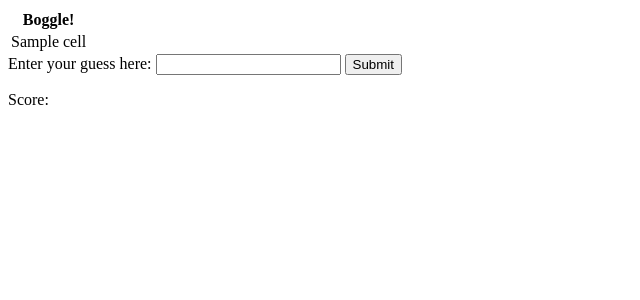
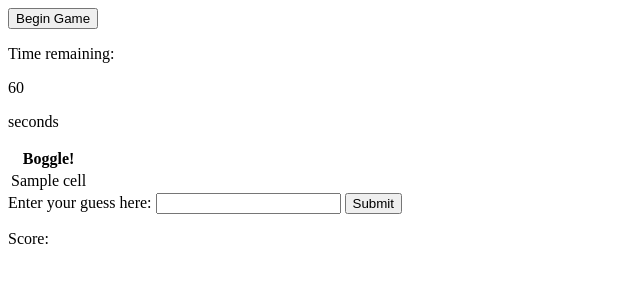
Before and after one commit to juliahorton/flask-boggle, a Flask app: template templates/index.html in a window 1280 px wide. Shown: the top 300 px of the page, without its empty margins (0-640 px from the left). Run offline with Flask 3, Linux system fonts and the light colour scheme; the template is opened without the code that fills it: most values are stand-ins (such as "Sample title", 1, 10 or a date in 2020); parts of the project's set-up code (start-up, migrations or seed data) failed here and were passed over.

Commit message:
completed through step five

```diff
--- a/static/app.js
+++ b/static/app.js
@@ -1,9 +1,31 @@
 const $form = $("#guess-form");
 const $input = $("#guess");
+const $submitBtn = $("#guess-form button")
 const $message = $(".msg");
 const $score = $("#score");
+const $countdown = $("#countdown");
+const $startBtn = $("#start");
+let timerIntervId;
 
-$form.on("submit", getGuess);
+// prevents user from submitting a guess before the timer has been started
+$form.on("submit", function(e){e.preventDefault()});
+
+$startBtn.on("click", startGame);
+
+function startGame(){
+    $startBtn.off();
+    $startBtn.text("New Game");
+    $startBtn.on("click", newGameHandler);
+    $form.on("submit", getGuess);
+    // after 60 seconds, stop allowing user to submit new guesses
+    setTimeout(gameOver, 3000);
+    // update UI to show 60-second countdown once timer has started
+    timerIntervId = setInterval(showCountdown, 1000);
+}
+
+function newGameHandler(){
+    location.reload();
+}
 
 async function getGuess(e){
     e.preventDefault();
@@ -21,8 +43,7 @@
     } else {
         showMessage(`Added: ${guess}`, "ok");
         updateScore(guess.length);
-    };
-    // return false
+    }
 }
 
 function showMessage(msg, cls){
@@ -34,3 +55,15 @@
     let newScore = currScore + lengthOfGuess;
     $score.text(newScore)
 }
+
+function showCountdown(){
+    let currNum = Number($countdown.text());
+    $countdown.text(`${currNum - 1}`);
+}
+
+function gameOver(){
+    $form.off();
+    $form.on("submit", function(e){e.preventDefault()});
+    clearInterval(timerIntervId);
+    $("#timer-container span").empty().append("<p>GAME OVER</p>")
+}
--- a/templates/index.html
+++ b/templates/index.html
@@ -8,6 +8,16 @@
 </head>
 <body>
     <main id="content">
+
+        <div id="timer-container">
+            <button id="start">Begin Game</button>
+            <span>
+                <p>Time remaining:
+                <p id="countdown">60</p>
+                seconds</p>
+            </span>
+        </div>
+
         <div id="gameboard">
             <table>
                 <thead>
@@ -48,6 +58,7 @@
 
         </div>
 
+
 </main>
 <script src="https://unpkg.com/axios/dist/axios.js"></script>
 <script src="https://unpkg.com/jquery"></script>
```
